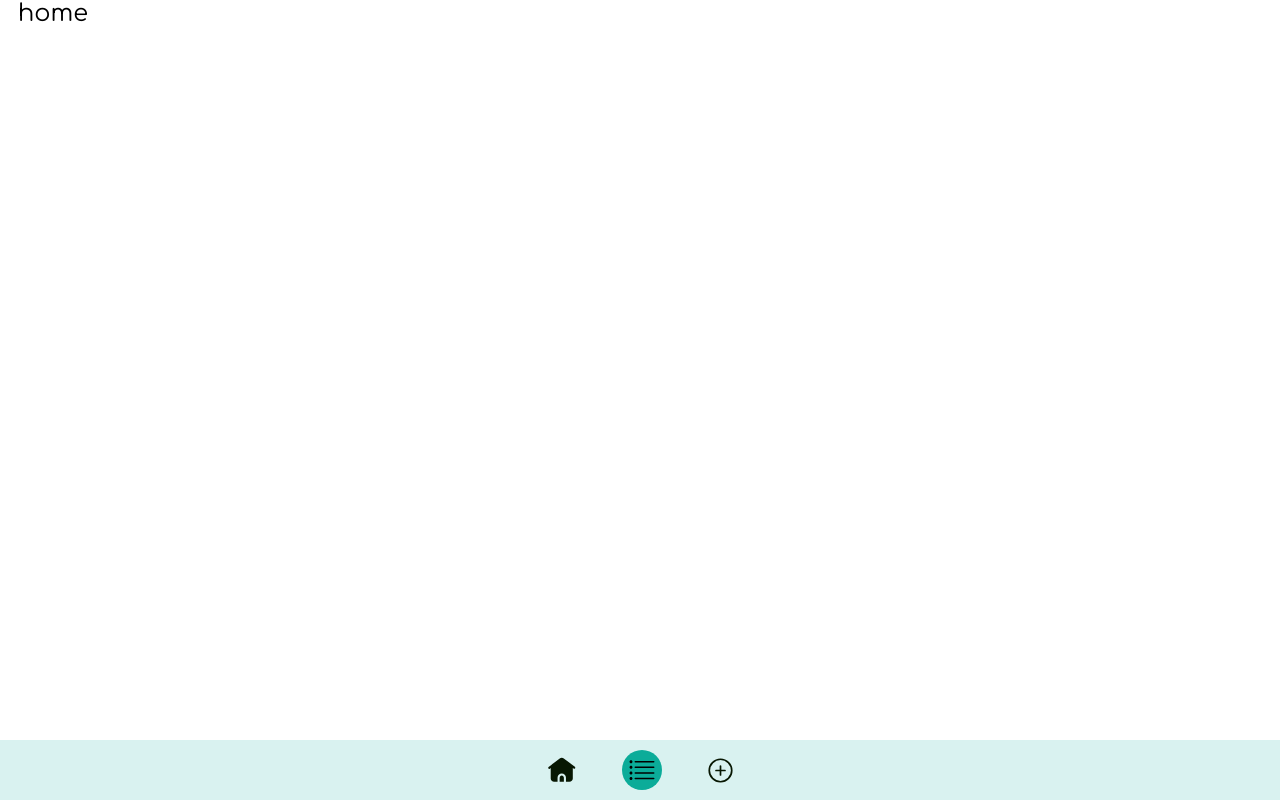
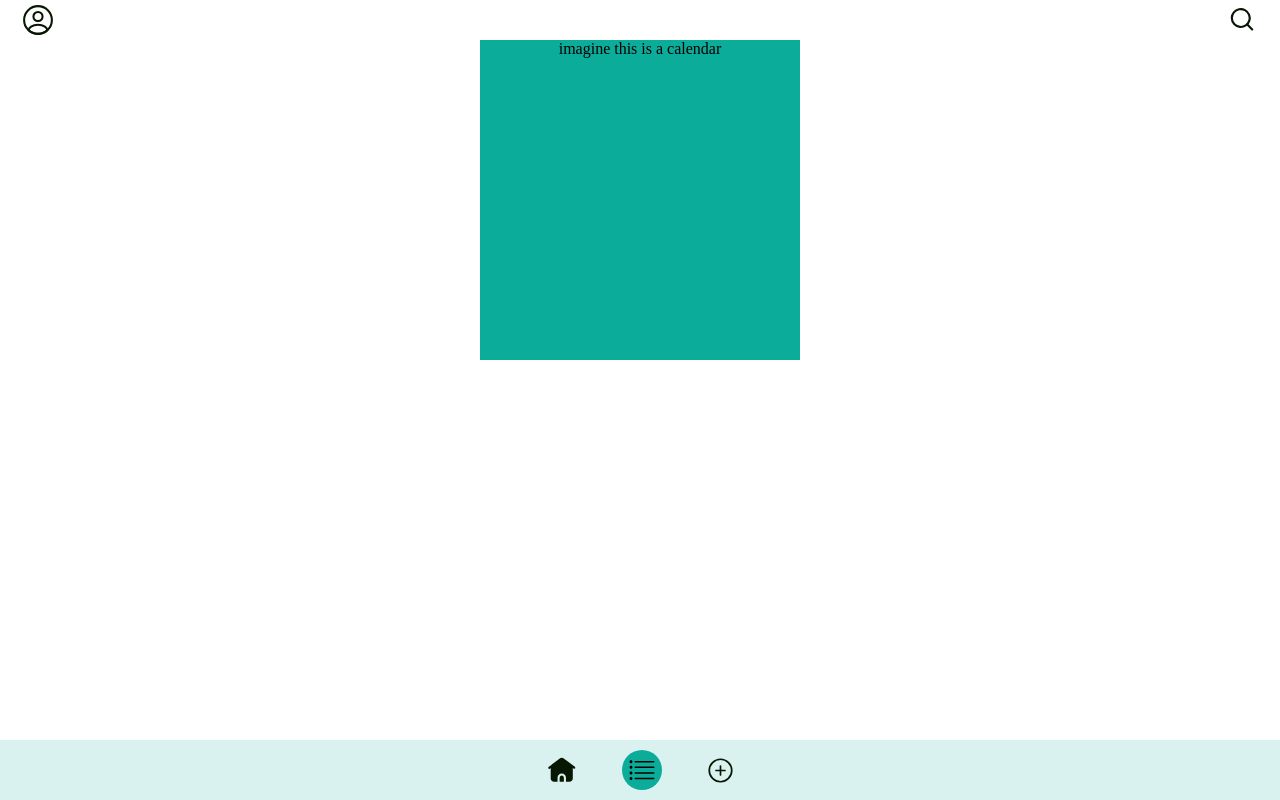
Before and after one commit to jkhamis8/BonVoyage, a React (Vite) app: page / in a window 1280 px wide. Built offline with nearby package versions, Linux system fonts and the light colour scheme; a web font is replaced by a local one.

Commit message:
half home is done

```diff
--- a/src/App.css
+++ b/src/App.css
@@ -41,7 +41,6 @@ body{
 .marginBottom{
   margin-bottom: 15px;
 }
-
 
 .marginRight{
   margin-right: 5px;
@@ -159,11 +158,17 @@ input:active{
 }
 
 /* classes */
-.icons{
+.footerIcons{
   width: 40px;
   height: 40px;
   margin: 0 20px;
 }
+
+.icons{
+  width: 40px;
+  height: 40px;
+}
+
 
 .input{
   background-color: var(--Light);
@@ -205,3 +210,13 @@ input:active{
   width: 50%;
   max-width: 200px;
 }
+
+/* test classes and ids */
+.calendarSub{
+  width: 40vh;
+  height: 40vh;
+  max-width: 350px;
+  max-height: 350px;
+  background-color: var(--Main);
+  text-align: center;
+}
--- a/src/pages/Home.jsx
+++ b/src/pages/Home.jsx
@@ -5,7 +5,22 @@ const Home = () =>{
     <>
       <div className='container'>
         <div className='contentWrap'>
-          <h2>home</h2>
+          <div id='header' className='flexSpaceInBetween'>
+            <svg className='icons' viewBox="-2.4 -2.4 28.80 28.80" fill="none" xmlns="http://www.w3.org/2000/svg">
+              <g id="SVGRepo_bgCarrier" stroke-width="0"/>
+              <g id="SVGRepo_tracerCarrier" stroke-linecap="round" stroke-linejoin="round"/>
+              <g id="SVGRepo_iconCarrier"> <path d="M12.12 12.78C12.05 12.77 11.96 12.77 11.88 12.78C10.12 12.72 8.71997 11.28 8.71997 9.50998C8.71997 7.69998 10.18 6.22998 12 6.22998C13.81 6.22998 15.28 7.69998 15.28 9.50998C15.27 11.28 13.88 12.72 12.12 12.78Z" stroke="#071702" stroke-width="1.5" stroke-linecap="round" stroke-linejoin="round"/> <path d="M18.74 19.3801C16.96 21.0101 14.6 22.0001 12 22.0001C9.40001 22.0001 7.04001 21.0101 5.26001 19.3801C5.36001 18.4401 5.96001 17.5201 7.03001 16.8001C9.77001 14.9801 14.25 14.9801 16.97 16.8001C18.04 17.5201 18.64 18.4401 18.74 19.3801Z" stroke="#071702" stroke-width="1.5" stroke-linecap="round" stroke-linejoin="round"/> <path d="M12 22C17.5228 22 22 17.5228 22 12C22 6.47715 17.5228 2 12 2C6.47715 2 2 6.47715 2 12C2 17.5228 6.47715 22 12 22Z" stroke="#071702" stroke-width="1.5" stroke-linecap="round" stroke-linejoin="round"/> </g>
+            </svg>
+            <svg className='icons' viewBox="-1.25 -1.25 27.50 27.50" fill="none" xmlns="http://www.w3.org/2000/svg">
+              <g id="SVGRepo_bgCarrier" stroke-width="0"/>
+              <g id="SVGRepo_tracerCarrier" stroke-linecap="round" stroke-linejoin="round"/>
+              <g id="SVGRepo_iconCarrier"> <path fill-rule="evenodd" clip-rule="evenodd" d="M5.5 11.1455C5.49956 8.21437 7.56975 5.69108 10.4445 5.11883C13.3193 4.54659 16.198 6.08477 17.32 8.79267C18.4421 11.5006 17.495 14.624 15.058 16.2528C12.621 17.8815 9.37287 17.562 7.3 15.4895C6.14763 14.3376 5.50014 12.775 5.5 11.1455Z" stroke="#071702" stroke-width="1.5" stroke-linecap="round" stroke-linejoin="round"/> <path d="M15.989 15.4905L19.5 19.0015" stroke="#071702" stroke-width="1.5" stroke-linecap="round" stroke-linejoin="round"/> </g>
+            </svg>
+          </div>
+          <div className='flex'>
+            <div className='calendarSub'>imagine this is a calendar</div>
+            <div id='home'></div>
+          </div>
         </div>
         <Nav />
       </div>
```
Also changed, not shown: src/components/Nav.jsx (+2 -2 lines), src/assets/pfp.svg (added), src/assets/search.svg (added).
